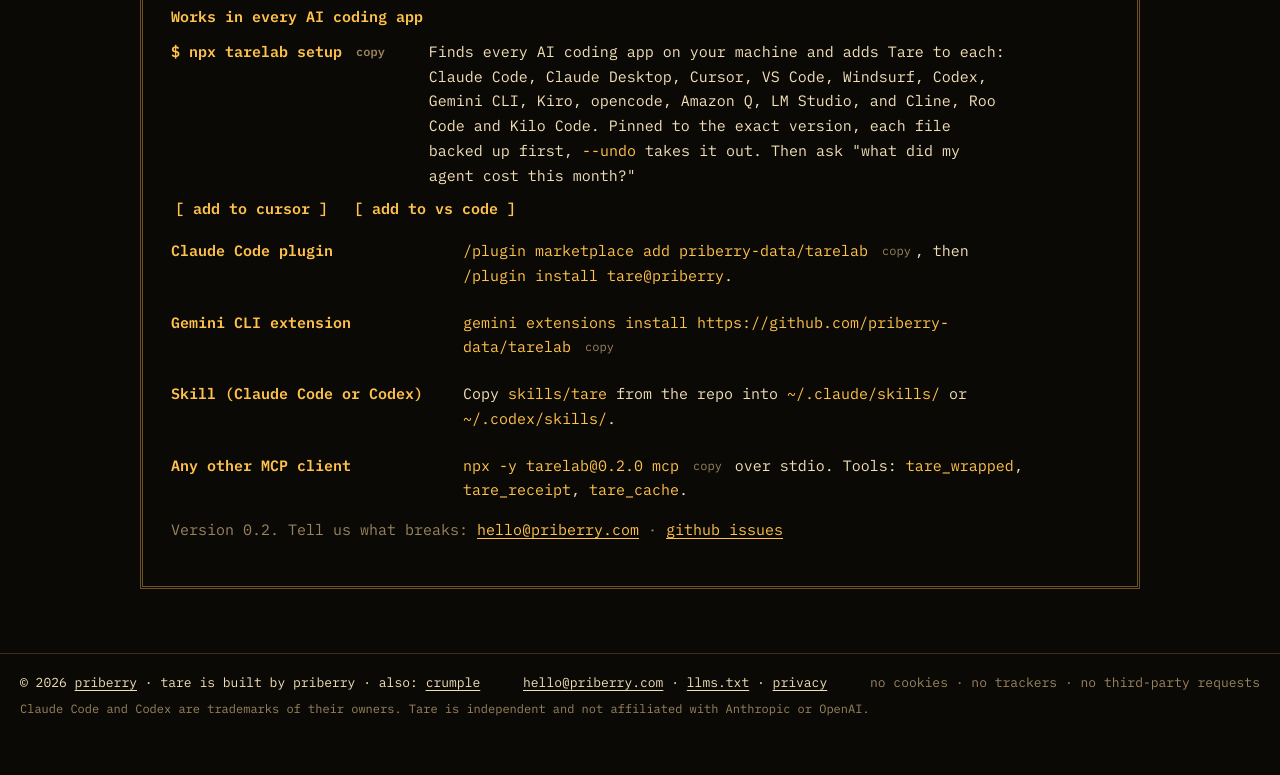
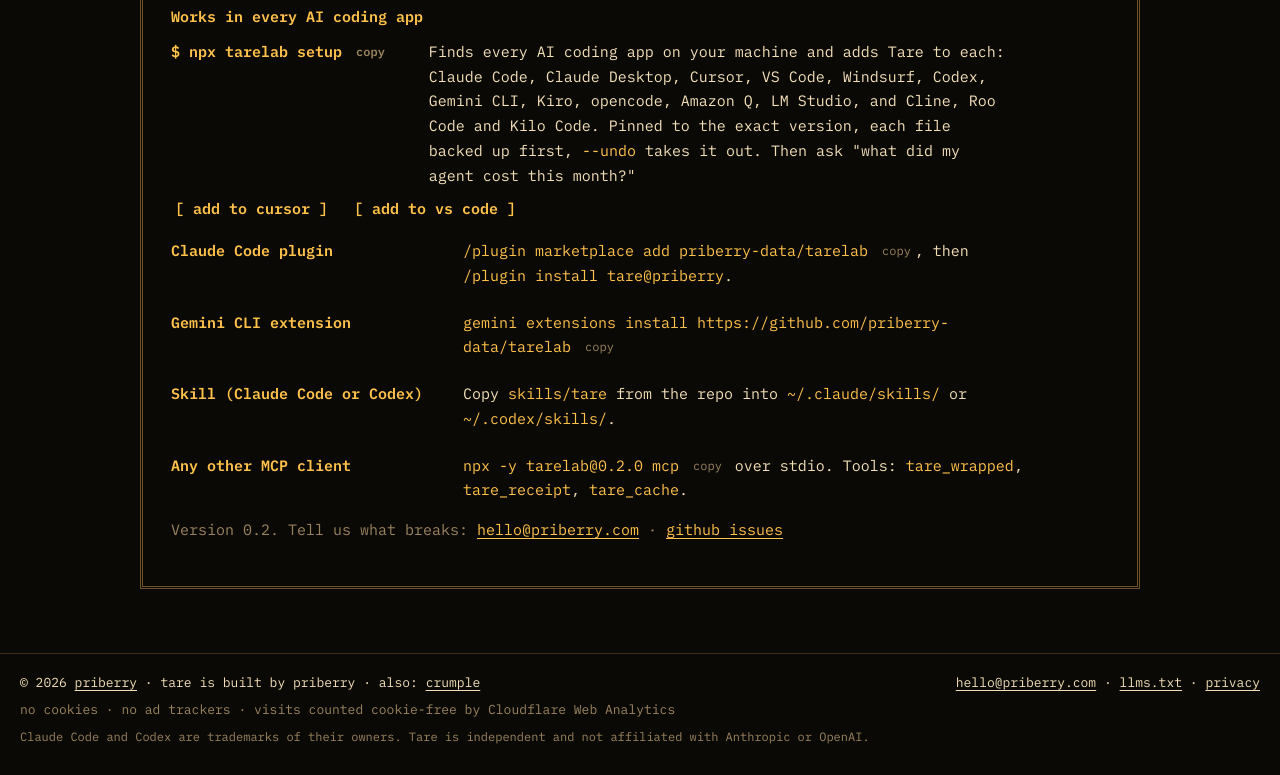
Before and after one commit to priberry-data/tarelab, a website: page site/index.html in a window 1280 px wide. Shown: the part 6142-6917 px from the top of the page. Before the commit the page ends 6889 px from the top, so only its background shows below. Drawn offline with Linux system fonts and the light colour scheme.

Commit message:
Count visits cookie-free with Cloudflare Web Analytics, and say so on the page

```diff
--- a/site/index.html
+++ b/site/index.html
@@ -249,12 +249,13 @@ scale .................. zeroed</pre>
 <footer class="bar foot">
   <span>© 2026 <a href="https://priberry.com">priberry</a> · tare is built by priberry · also: <a href="https://crumple.priberry.com">crumple</a></span>
   <span><a href="mailto:hello@priberry.com">hello@priberry.com</a> · <a href="/llms.txt">llms.txt</a> · <a href="https://priberry.com/privacy/">privacy</a></span>
-  <span class="dim">no cookies · no trackers · no third-party requests</span>
+  <span class="dim">no cookies · no ad trackers · visits counted cookie-free by Cloudflare Web Analytics</span>
   <span class="dim legal">Claude Code and Codex are trademarks of their owners. Tare is independent and not affiliated with Anthropic or OpenAI.</span>
 </footer>
 
 <script src="/site.js" defer></script>
 <script src="/term-data.js?v=1" defer></script>
 <script src="/term.js?v=1" defer></script>
+<script defer src="https://static.cloudflareinsights.com/beacon.min.js" data-cf-beacon='{"token": "a2f8781a50ee4af69cfde4cfc75da6f3"}'></script>
 </body>
 </html>
```
Also changed, not shown: site/404.html (+1 -0 lines), 1 other file.
